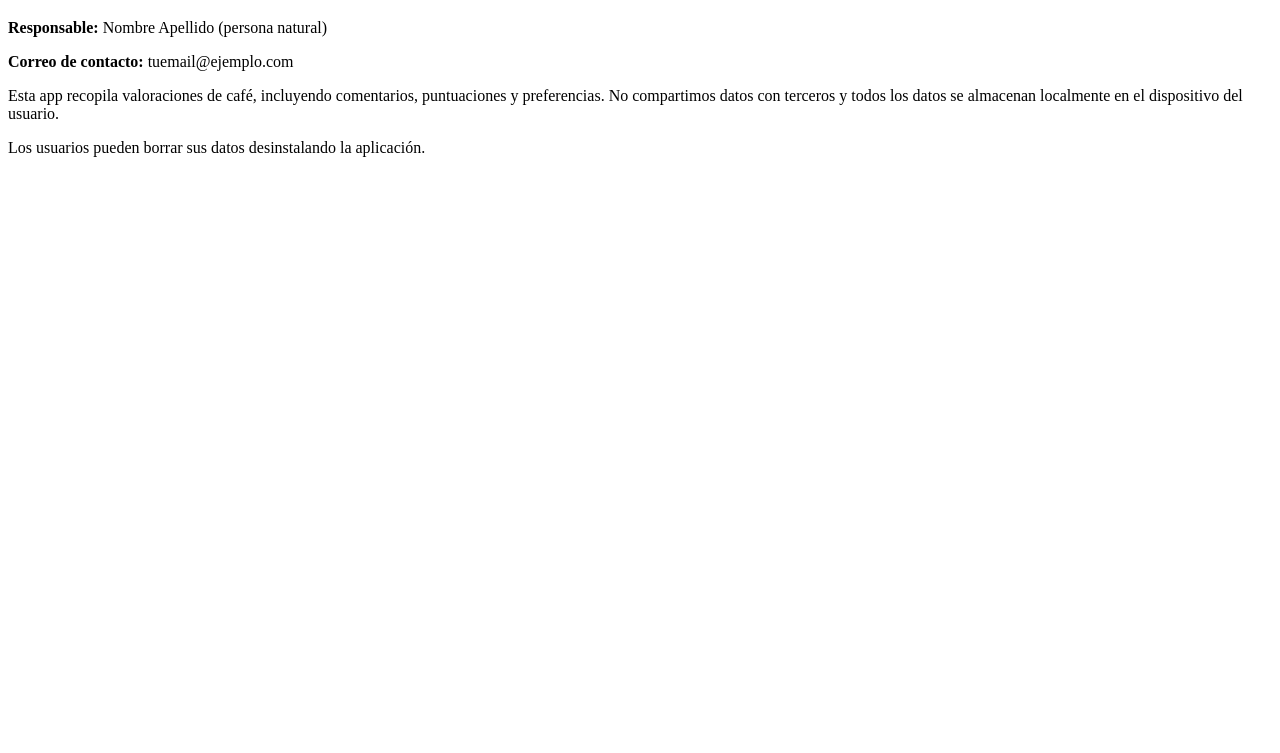
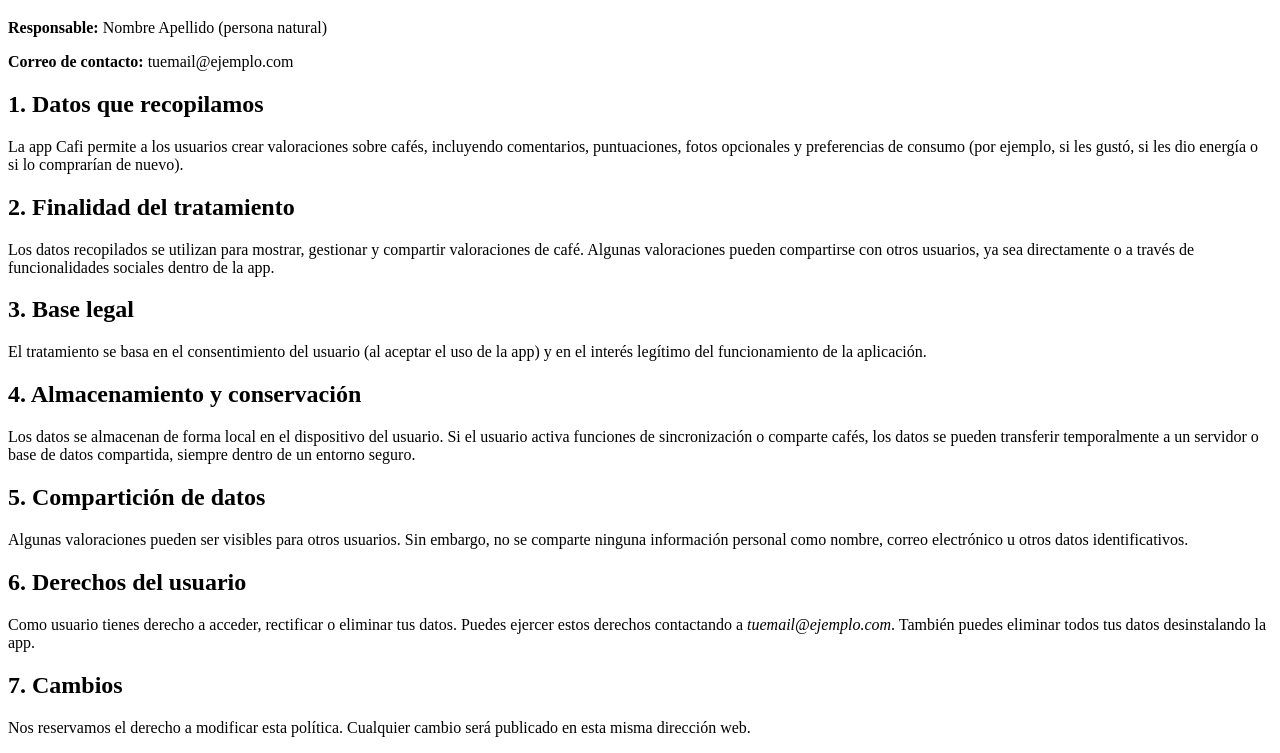
Before and after one commit to Dolieth/cafi-privacy-policy, a plain HTML site: page index.html in a window 1280 px wide. Shown: the part 61-814 px from the top of the page. Drawn offline with Linux system fonts and the light colour scheme.

Commit message:
Update index.html

```diff
--- a/index.html
+++ b/index.html
@@ -6,9 +6,30 @@
 </head>
 <body>
   <h1>Política de Privacidad</h1>
+
   <p><strong>Responsable:</strong> Nombre Apellido (persona natural)</p>
   <p><strong>Correo de contacto:</strong> tuemail@ejemplo.com</p>
-  <p>Esta app recopila valoraciones de café, incluyendo comentarios, puntuaciones y preferencias. No compartimos datos con terceros y todos los datos se almacenan localmente en el dispositivo del usuario.</p>
-  <p>Los usuarios pueden borrar sus datos desinstalando la aplicación.</p>
+
+  <h2>1. Datos que recopilamos</h2>
+  <p>La app Cafi permite a los usuarios crear valoraciones sobre cafés, incluyendo comentarios, puntuaciones, fotos opcionales y preferencias de consumo (por ejemplo, si les gustó, si les dio energía o si lo comprarían de nuevo).</p>
+
+  <h2>2. Finalidad del tratamiento</h2>
+  <p>Los datos recopilados se utilizan para mostrar, gestionar y compartir valoraciones de café. Algunas valoraciones pueden compartirse con otros usuarios, ya sea directamente o a través de funcionalidades sociales dentro de la app.</p>
+
+  <h2>3. Base legal</h2>
+  <p>El tratamiento se basa en el consentimiento del usuario (al aceptar el uso de la app) y en el interés legítimo del funcionamiento de la aplicación.</p>
+
+  <h2>4. Almacenamiento y conservación</h2>
+  <p>Los datos se almacenan de forma local en el dispositivo del usuario. Si el usuario activa funciones de sincronización o comparte cafés, los datos se pueden transferir temporalmente a un servidor o base de datos compartida, siempre dentro de un entorno seguro.</p>
+
+  <h2>5. Compartición de datos</h2>
+  <p>Algunas valoraciones pueden ser visibles para otros usuarios. Sin embargo, no se comparte ninguna información personal como nombre, correo electrónico u otros datos identificativos.</p>
+
+  <h2>6. Derechos del usuario</h2>
+  <p>Como usuario tienes derecho a acceder, rectificar o eliminar tus datos. Puedes ejercer estos derechos contactando a <em>tuemail@ejemplo.com</em>. También puedes eliminar todos tus datos desinstalando la app.</p>
+
+  <h2>7. Cambios</h2>
+  <p>Nos reservamos el derecho a modificar esta política. Cualquier cambio será publicado en esta misma dirección web.</p>
+
 </body>
 </html>
```
